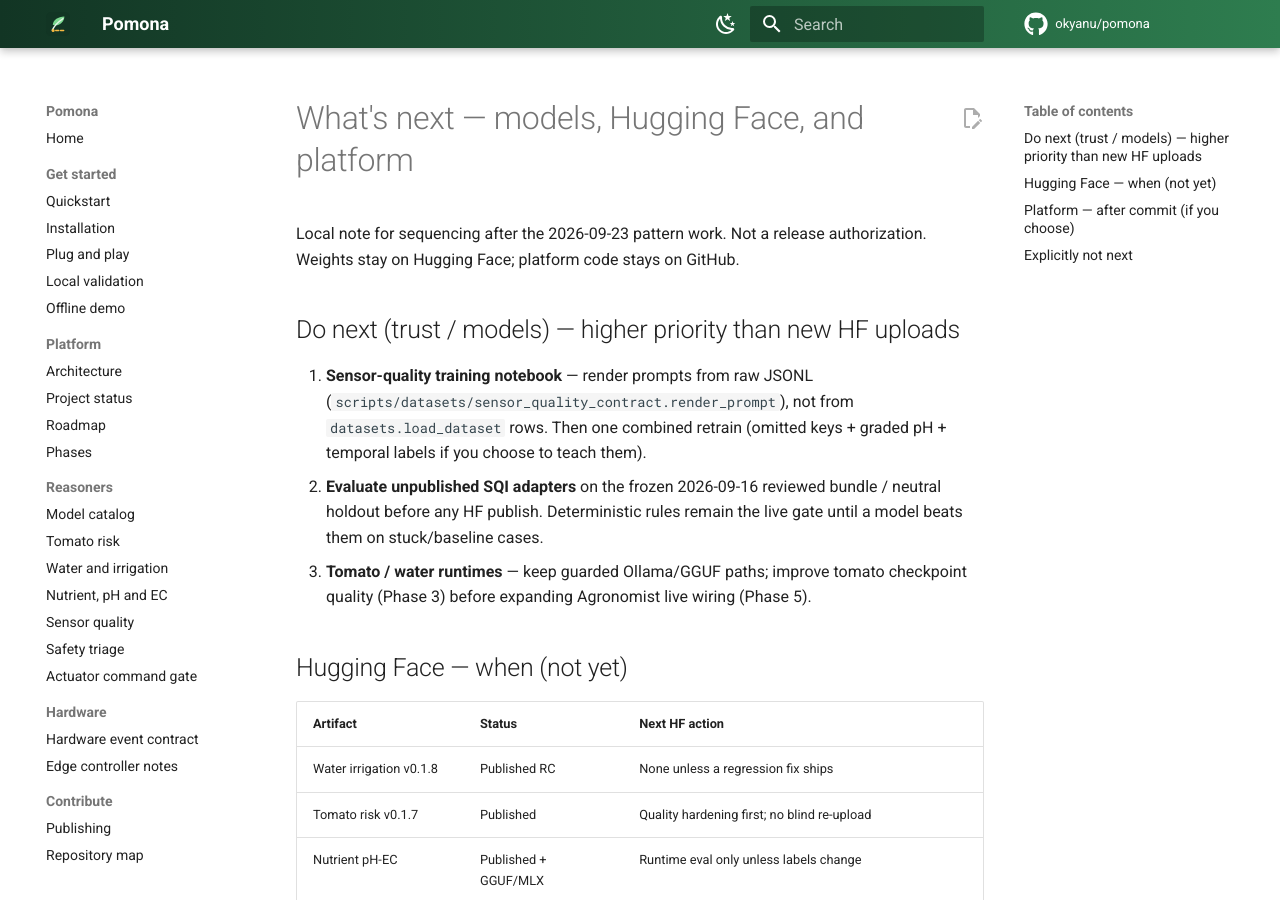
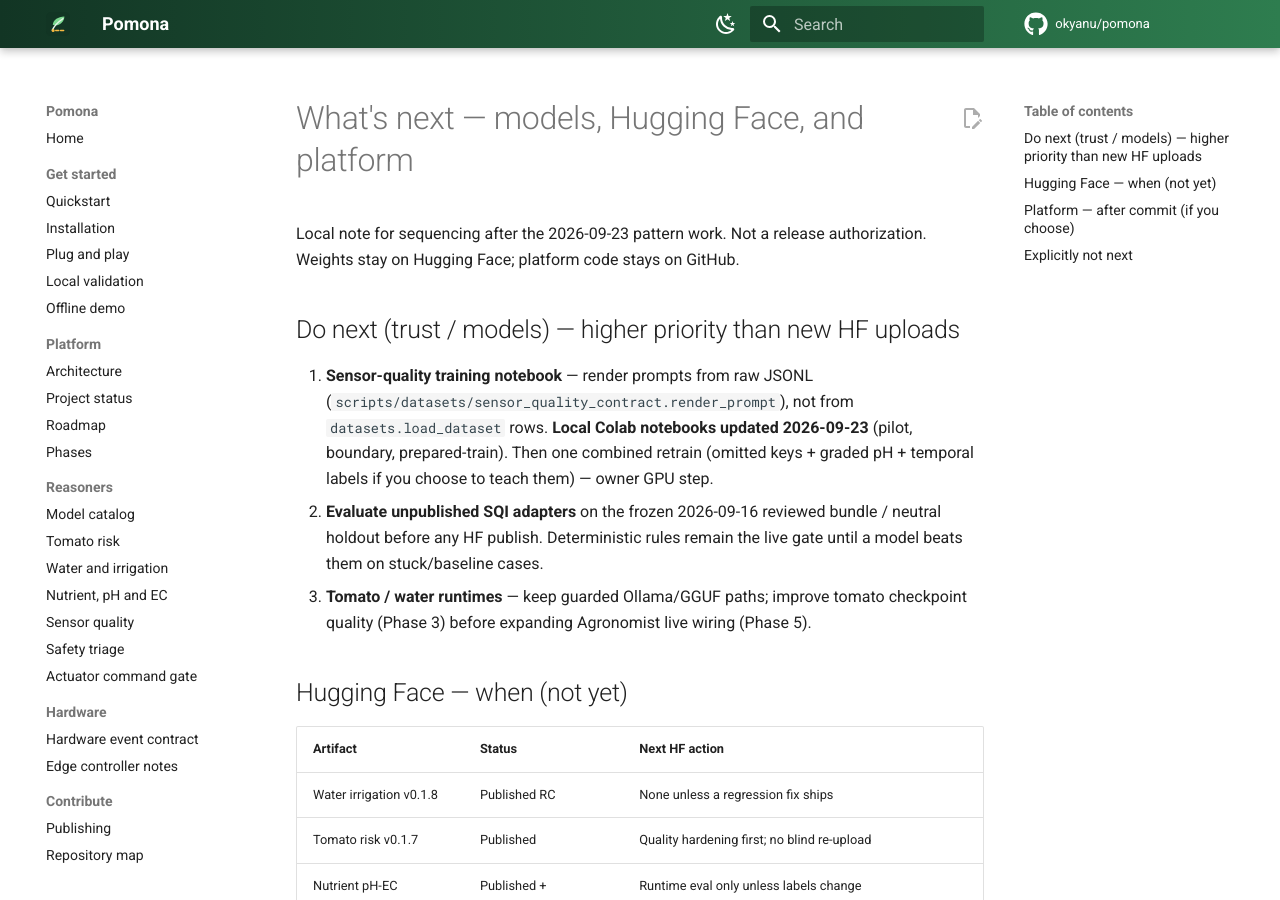
Before and after one commit to okyanu/pomona, an MkDocs documentation site: the page built from docs/NEXT_MODELS_AND_HF.md, in a window 1280 px wide and 900 px high. Built offline with MkDocs 1.6.1 and Material for MkDocs 9.7.7, drawn with Linux system fonts in a browser that asks for light colours; comment, search, counter and statistics services are not loaded.

Commit message:
docs: note SQI Colab notebooks now use raw-JSON prompts
Co-authored-by: Cursor <cursoragent@cursor.com>

```diff
--- a/docs/NEXT_MODELS_AND_HF.md
+++ b/docs/NEXT_MODELS_AND_HF.md
@@ -7,8 +7,9 @@ authorization. Weights stay on Hugging Face; platform code stays on GitHub.
 
 1. **Sensor-quality training notebook** — render prompts from raw JSONL
    (`scripts/datasets/sensor_quality_contract.render_prompt`), not from
-   `datasets.load_dataset` rows. Then one combined retrain (omitted keys +
-   graded pH + temporal labels if you choose to teach them).
+   `datasets.load_dataset` rows. **Local Colab notebooks updated 2026-09-23**
+   (pilot, boundary, prepared-train). Then one combined retrain (omitted keys +
+   graded pH + temporal labels if you choose to teach them) — owner GPU step.
 2. **Evaluate unpublished SQI adapters** on the frozen 2026-09-16 reviewed
    bundle / neutral holdout before any HF publish. Deterministic rules remain
    the live gate until a model beats them on stuck/baseline cases.
```
